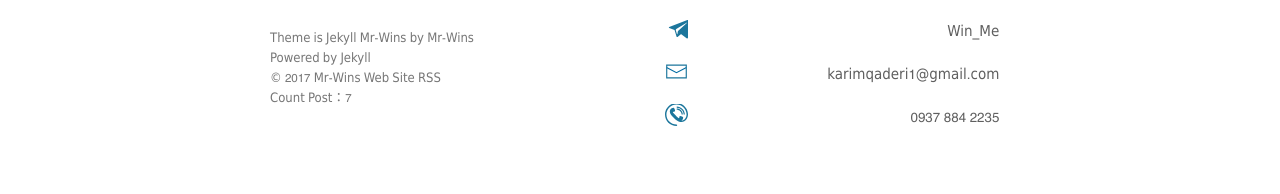
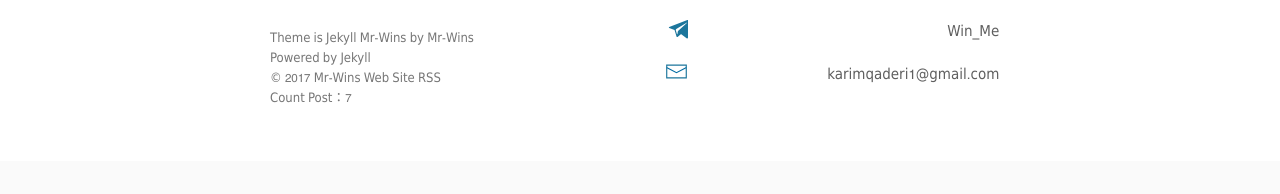
Before and after one commit to AppMyAnimeList/mr-wins, a Jekyll site: the page built from index.html, in a window 1280 px wide. Shown: the part 1209-1403 px from the top of the page. Built offline with Jekyll 4.4.1, drawn with Linux system fonts in a browser that asks for light colours; the list of posts is cut into pages by our own code; after the commit the page ends 1370 px from its top, so only the background shows below that.

Commit message:
Update _config.yml

```diff
--- a/_config.yml
+++ b/_config.yml
@@ -50,11 +50,7 @@ Contact:
     icon:         "<svg xmlns='http://www.w3.org/2000/svg' width='20' height='20' viewBox='0 0 20 20' ratio='1'><polyline fill='none' stroke='#000' points='1.4,6.5 10,11 18.6,6.5'></polyline><path d='M 1,4 1,16 19,16 19,4 1,4 Z M 18,15 2,15 2,5 18,5 18,15 Z'></path></svg>"
     title:        karimqaderi1@gmail.com
     url:          "mailto:karimqaderi1@gmail.com"
-  - name:         Phone
-    icon:          "<svg xmlns='http://www.w3.org/2000/svg' xmlns:xlink='http://www.w3.org/1999/xlink' version='1.1' id='Capa_1' x='0px' y='0px' width='32.666px' height='32.666px' viewBox='0 0 32.666 32.666' xml:space='preserve'>
-                    <g><path d='M28.189,16.504h-1.666c0-5.437-4.422-9.858-9.856-9.858l-0.001-1.664C23.021,4.979,28.189,10.149,28.189,16.504z    M16.666,7.856L16.665,9.52c3.853,0,6.983,3.133,6.981,6.983l1.666-0.001C25.312,11.735,21.436,7.856,16.666,7.856z M16.333,0   C7.326,0,0,7.326,0,16.334c0,9.006,7.326,16.332,16.333,16.332c0.557,0,1.007-0.45,1.007-1.006c0-0.559-0.45-1.01-1.007-1.01   c-7.896,0-14.318-6.424-14.318-14.316c0-7.896,6.422-14.319,14.318-14.319c7.896,0,14.317,6.424,14.317,14.319   c0,3.299-1.756,6.568-4.269,7.954c-0.913,0.502-1.903,0.751-2.959,0.761c0.634-0.377,1.183-0.887,1.591-1.529   c0.08-0.121,0.186-0.228,0.238-0.359c0.328-0.789,0.357-1.684,0.555-2.518c0.243-1.064-4.658-3.143-5.084-1.814   c-0.154,0.492-0.39,2.048-0.699,2.458c-0.275,0.366-0.953,0.192-1.377-0.168c-1.117-0.952-2.364-2.351-3.458-3.457l0.002-0.001   c-0.028-0.029-0.062-0.061-0.092-0.092c-0.031-0.029-0.062-0.062-0.093-0.092v0.002c-1.106-1.096-2.506-2.34-3.457-3.459   c-0.36-0.424-0.534-1.102-0.168-1.377c0.41-0.311,1.966-0.543,2.458-0.699c1.326-0.424-0.75-5.328-1.816-5.084   c-0.832,0.195-1.727,0.227-2.516,0.553c-0.134,0.057-0.238,0.16-0.359,0.24c-2.799,1.774-3.16,6.082-0.428,9.292   c1.041,1.228,2.127,2.416,3.245,3.576l-0.006,0.004c0.031,0.031,0.063,0.06,0.095,0.09c0.03,0.031,0.059,0.062,0.088,0.095   l0.006-0.006c1.16,1.118,2.535,2.765,4.769,4.255c4.703,3.141,8.312,2.264,10.438,1.098c3.67-2.021,5.312-6.338,5.312-9.719   C32.666,7.326,25.339,0,16.333,0z'/></g></svg>"
-    url:           "0937 884 2235"
-    title:        0937 884 2235
+
 # ------------ ٍEnd Contact  ------------
 
 
```
